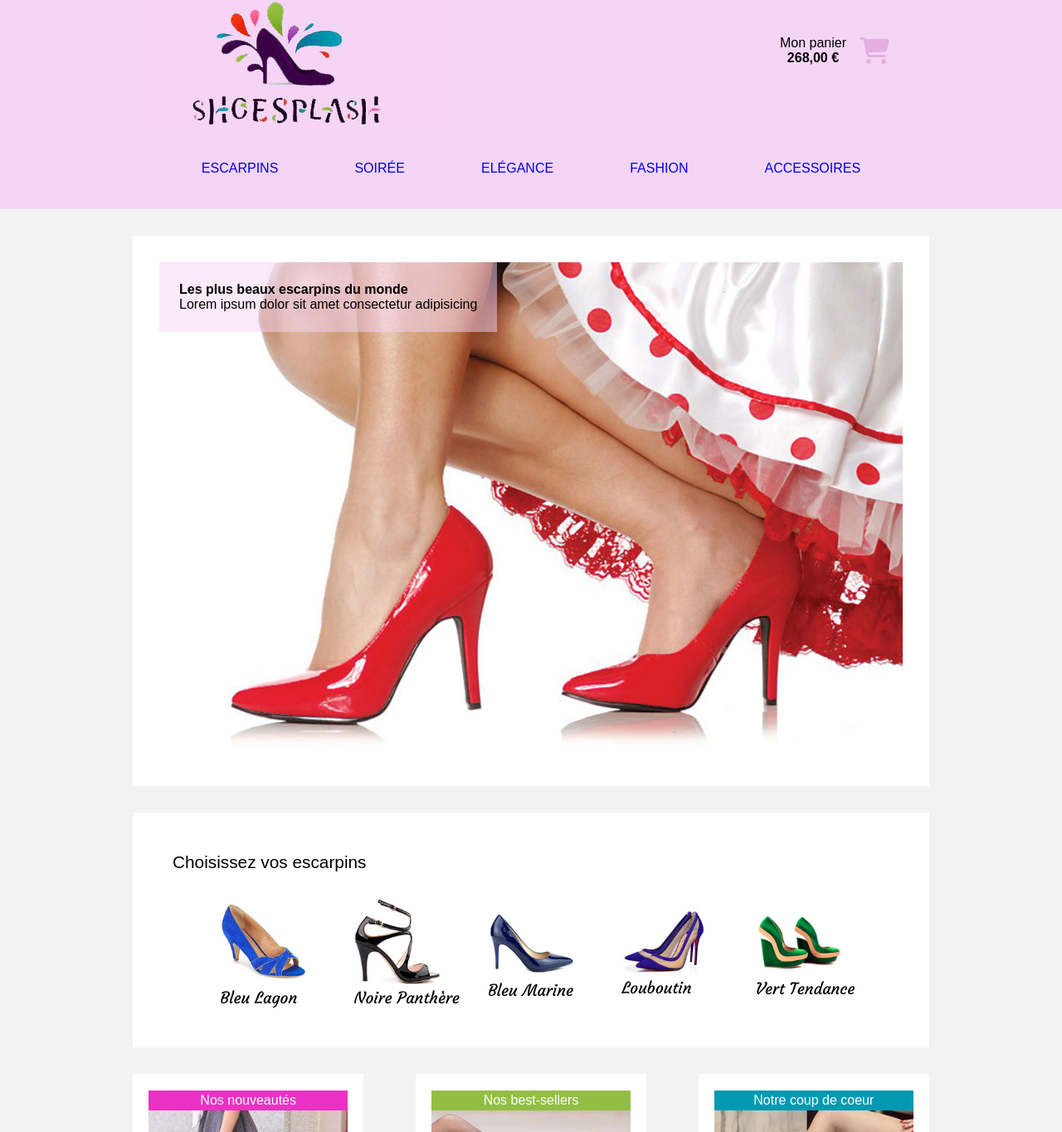
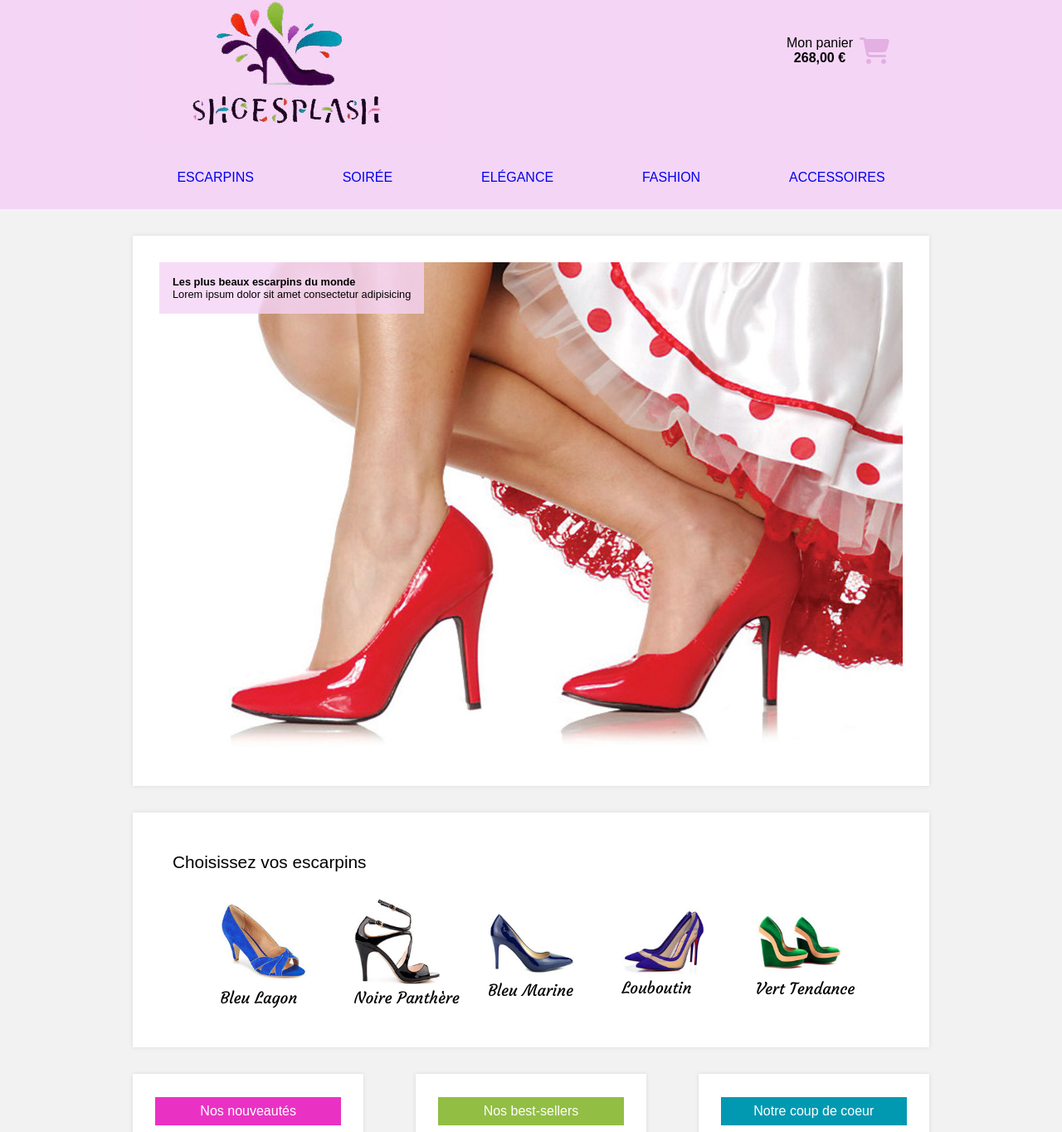
Before and after one commit to BarbierTheo/Shoesplash, a plain HTML site: page index.html in a window 1280 px wide. Shown: the part 36-1400 px from the top of the page at 83% size. Drawn offline with Linux system fonts and the light colour scheme.

Commit message:
Finalisation, mis en place des hovers, doit retravailler le header

```diff
--- a/css/style.css
+++ b/css/style.css
@@ -14,7 +14,6 @@
 
 body {
     background-color: #f2f2f2;
-    margin: 0rem;
     font-family: sans-serif;
     box-sizing: border-box;
 }
@@ -30,11 +29,17 @@ img {
     margin: 0 auto;
 }
 
+a:hover{
+    transition: ease 0.6s ;
+    background-color: #e4afe2;
+}
+
 /*        HEADER        */
+
+header>.container{}
 
 header {
     background-color: #f5d5f6;
-    flex-direction: row;
     height: 18rem;
     box-sizing: border-box;
 }
@@ -76,11 +81,12 @@ header>div.container>a>img {
     display: flex;
     flex-direction: column;
     text-align: center;
-    padding-right: 1rem;
+    padding-right: 0.5rem;
+    font-size: 1rem;
 }
 
 .left>span{
-    font-weight: bolder;
+    font-weight: bold;
 }
 
 .right{
@@ -91,9 +97,8 @@ header>div.container>a>img {
 /* Nav bar */
 
 nav {
+    padding-top: 2rem;
     clear: both;
-    padding: 2.3rem;
-    background-color: #f5d5f6;
     text-align: center;
     display: flex;
     justify-content: space-around;
@@ -102,6 +107,7 @@ nav {
 nav>a {
     text-decoration: none;
     text-transform: uppercase;
+    padding: 1rem;
 }
 
 /*                MAIN                */
@@ -120,6 +126,7 @@ main {
     margin-top: 2rem;
     margin-bottom: 2rem;
     position: relative;
+    box-shadow: 0 0 5px rgba(0,0, 0, 0.1);
 }
 
 #slider>img {
@@ -131,10 +138,10 @@ main {
     position: absolute;
     margin: 0;
     z-index: 1;
-    padding: 1.5rem;
-    background-color: rgba(245, 213, 246, 0.5);
+    padding: 1rem;
+    background-color: rgba(246, 212, 245, 0.8);
     text-align: left;
-    font-size: 1rem;
+    font-size: 0.8rem;
 }
 
 #slider>h2>span {
@@ -156,6 +163,7 @@ main {
     justify-content: space-evenly;
     align-items: center;
     margin-bottom: 2rem;
+    box-shadow: 0 0 5px rgba(0,0, 0, 0.1);
 }
 
 #select>h1 {
@@ -196,7 +204,7 @@ main {
 #crush {
     background-color: white;
     padding: 1.2rem;
-
+    box-shadow: 0 0 5px rgba(0,0, 0, 0.1);
 }
 
 #new {
@@ -205,7 +213,9 @@ main {
         font-weight: lighter;
         font-size: 1rem;
         color: white;
-        padding: 0.2rem;
+        padding: 0.5rem;
+        margin: 0.5rem;
+
     }
 
     width: 25%;
@@ -217,7 +227,8 @@ main {
         font-weight: lighter;
         font-size: 1rem;
         color: white;
-        padding: 0.2rem;
+        padding: 0.5rem;
+        margin: 0.5rem;
     }
 
     width: 25%;
@@ -229,7 +240,8 @@ main {
         font-weight: lighter;
         font-size: 1rem;
         color: white;
-        padding: 0.2rem;
+        padding: 0.5rem;
+        margin: 0.5rem;
     }
 
     width: 25%;
@@ -272,6 +284,11 @@ footer {
     display: flex;
     flex-direction: column;
     align-items: center;
+}
+
+#info>article:hover{
+    color: white;
+    transition: ease 0.6s;
 }
 
 #info>article>i{
@@ -318,8 +335,6 @@ footer {
             align-items: center;
         }
 
-        header>div.container>a>img {}
-
         #cart {
             display: none;
         }
@@ -330,7 +345,7 @@ footer {
         }
 
         #slider {
-            margin-top: 5rem;
+            margin-top: 13rem;
             align-content: center;
         }
 
```
